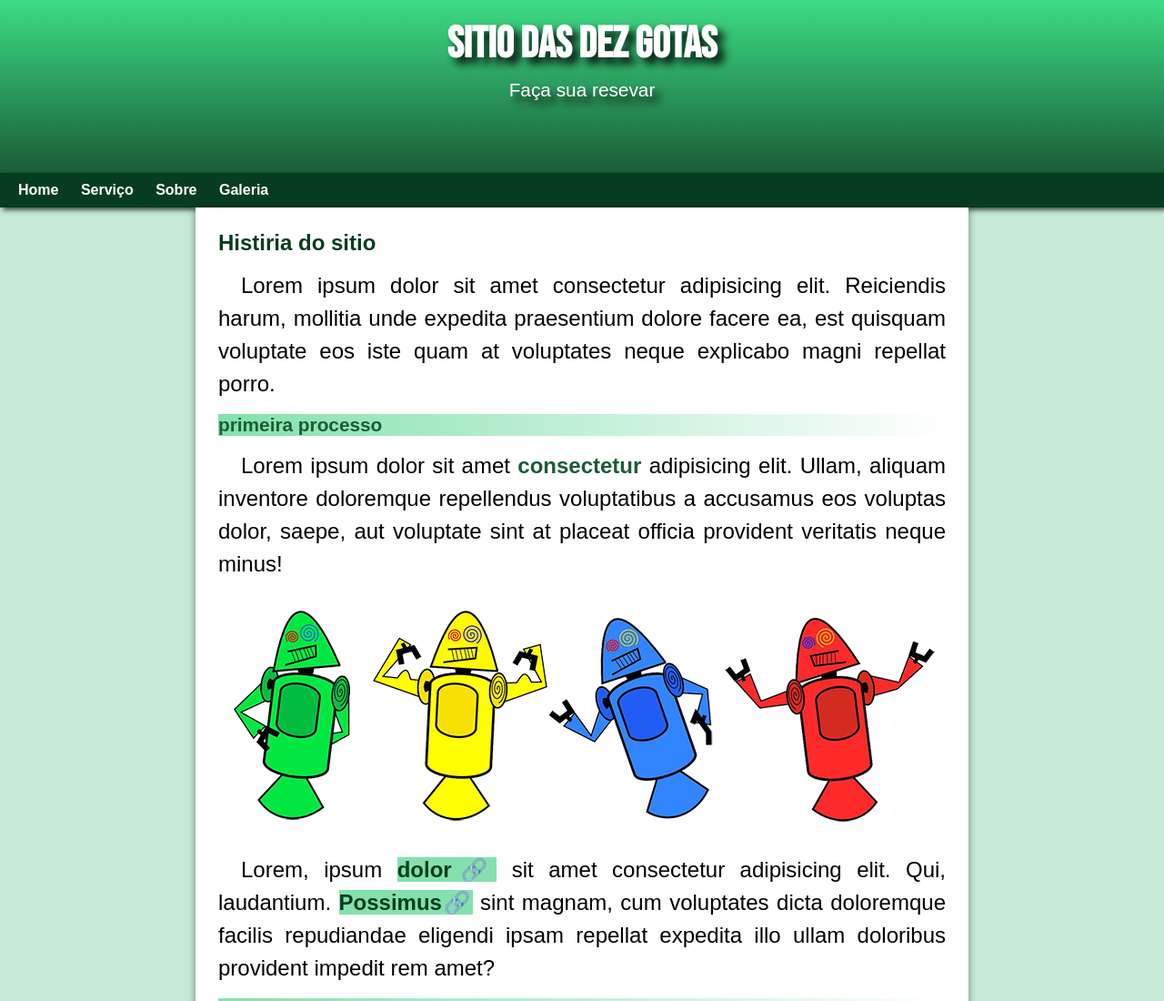
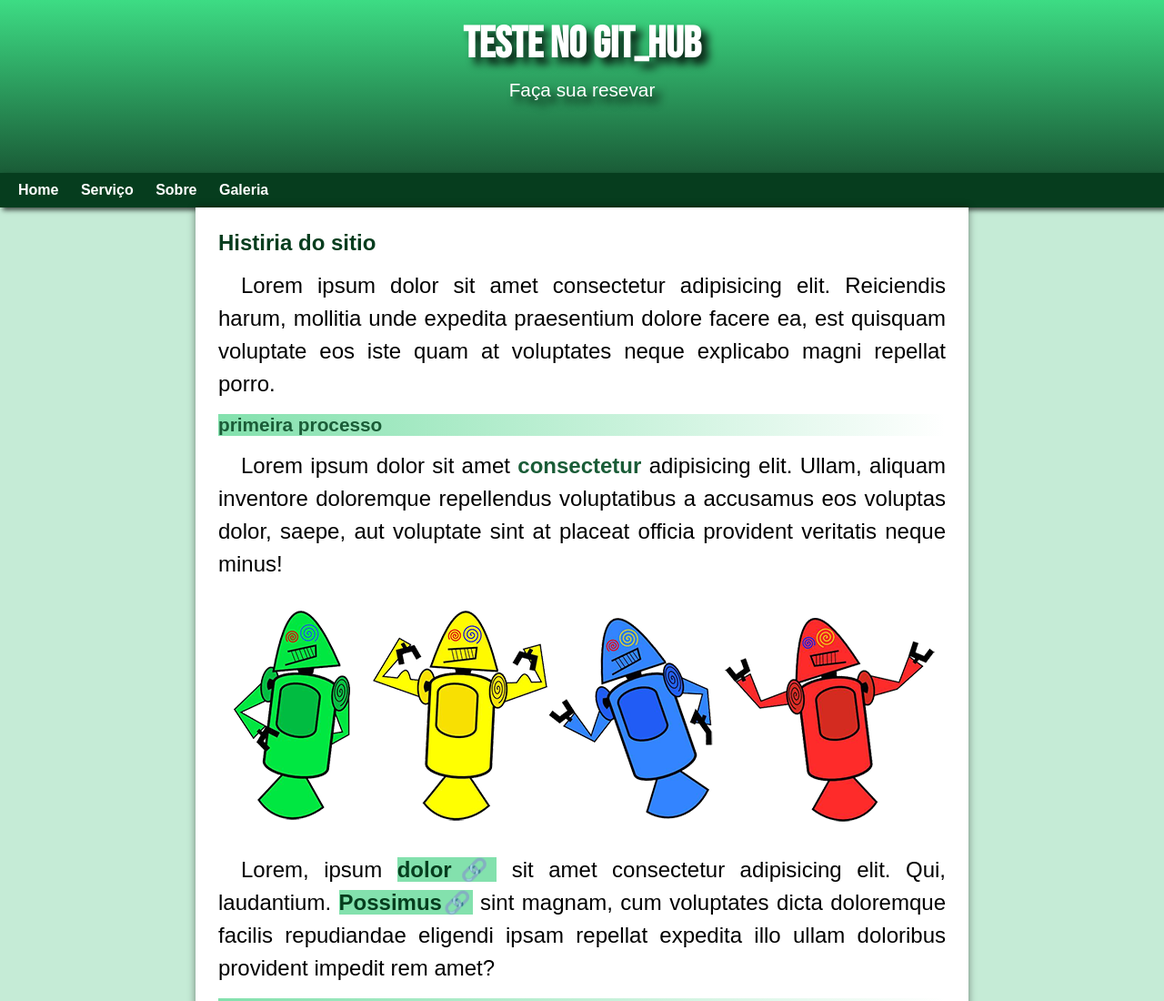
Before and after one commit to ThacoTI/projeto-android, a plain HTML site: page index.html in a window 1280 px wide. Shown: the top 1100 px of the page at 91% size. Drawn offline with Linux system fonts and the light colour scheme; a script that the page names is missing.

Commit message:
Update index.html

```diff
--- a/index.html
+++ b/index.html
@@ -12,7 +12,7 @@
 </head>
 <body>
     <header>
-        <h1>Sitio das dez gotas</h1>
+        <h1>TESTE  NO GIT_HUB</h1>
         <p>Faça sua resevar</p>
     </header>
     <nav>
```
